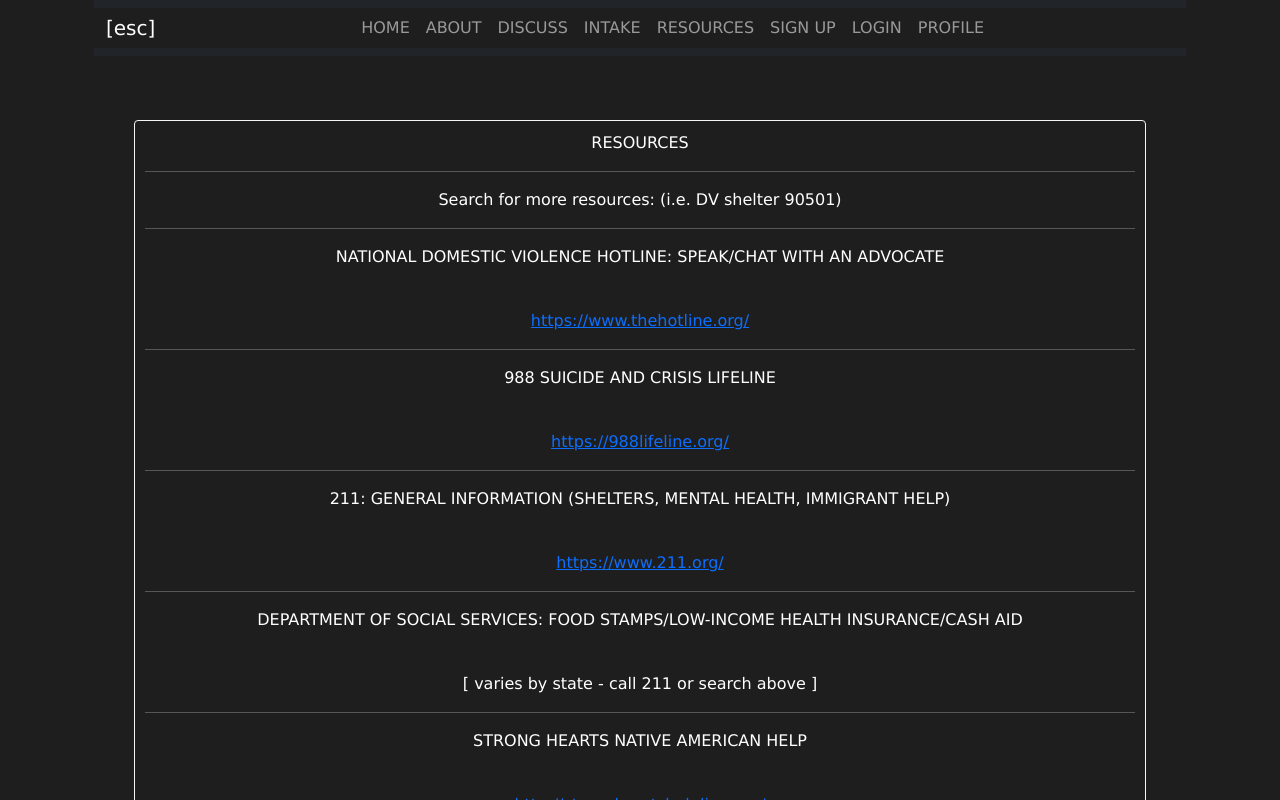
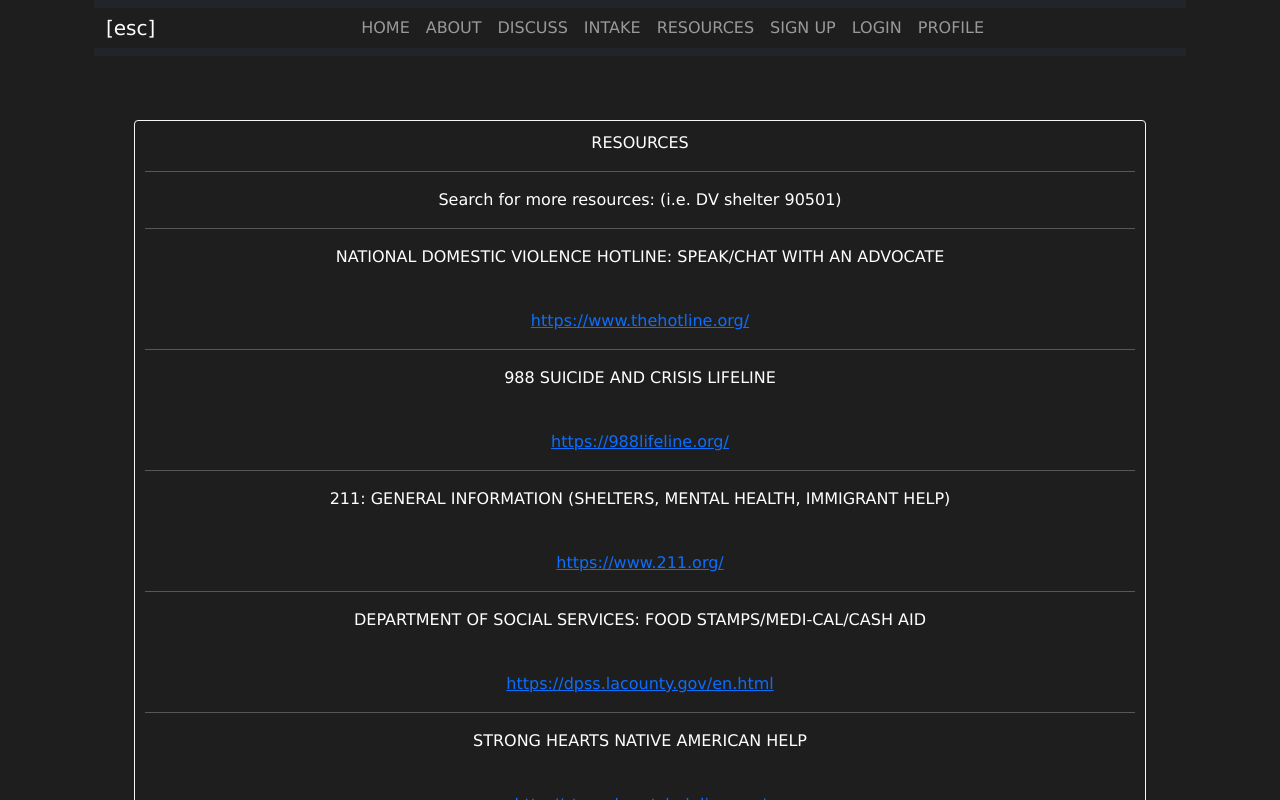
Before and after one commit to buhaymalaya/trial_react_capstone, a React (Vite) app: page /resources in a window 1280 px wide. Shown: the top 800 px of the page. Built offline with nearby package versions, Linux system fonts and the light colour scheme.

Commit message:
edit dpss

```diff
--- a/src/components/pages/ResourcesPage.jsx
+++ b/src/components/pages/ResourcesPage.jsx
@@ -40,7 +40,7 @@ const ResourceLinks = () => (
     <ResourceLink title="NATIONAL DOMESTIC VIOLENCE HOTLINE: SPEAK/CHAT WITH AN ADVOCATE" url="https://www.thehotline.org/" />
     <ResourceLink title="988 SUICIDE AND CRISIS LIFELINE" url="https://988lifeline.org/" />
     <ResourceLink title="211: GENERAL INFORMATION (SHELTERS, MENTAL HEALTH, IMMIGRANT HELP)" url="https://www.211.org/" />
-    <hr></hr><p>DEPARTMENT OF SOCIAL SERVICES: FOOD STAMPS/LOW-INCOME HEALTH INSURANCE/CASH AID</p> <br /> <p>[ varies by state - call 211 or search above ] </p>
+    <ResourceLink title="DEPARTMENT OF SOCIAL SERVICES: FOOD STAMPS/MEDI-CAL/CASH AID" url="https://dpss.lacounty.gov/en.html" />
     <ResourceLink title="STRONG HEARTS NATIVE AMERICAN HELP" url="http://strongheartshelpline.org/" />
     <ResourceLink title="WOMEN'S LAW: STATE-BY-STATE INFO ON LAWS INCLUDING RESTRAINING ORDERS/CHILD CUSTODY" url="https://www.womenslaw.org/" />
     <ResourceLink title="ABUSED DEAF WOMEN'S ADVOCACY SERVICES (ADWAS)" url="https://www.adwas.org/" />
```
